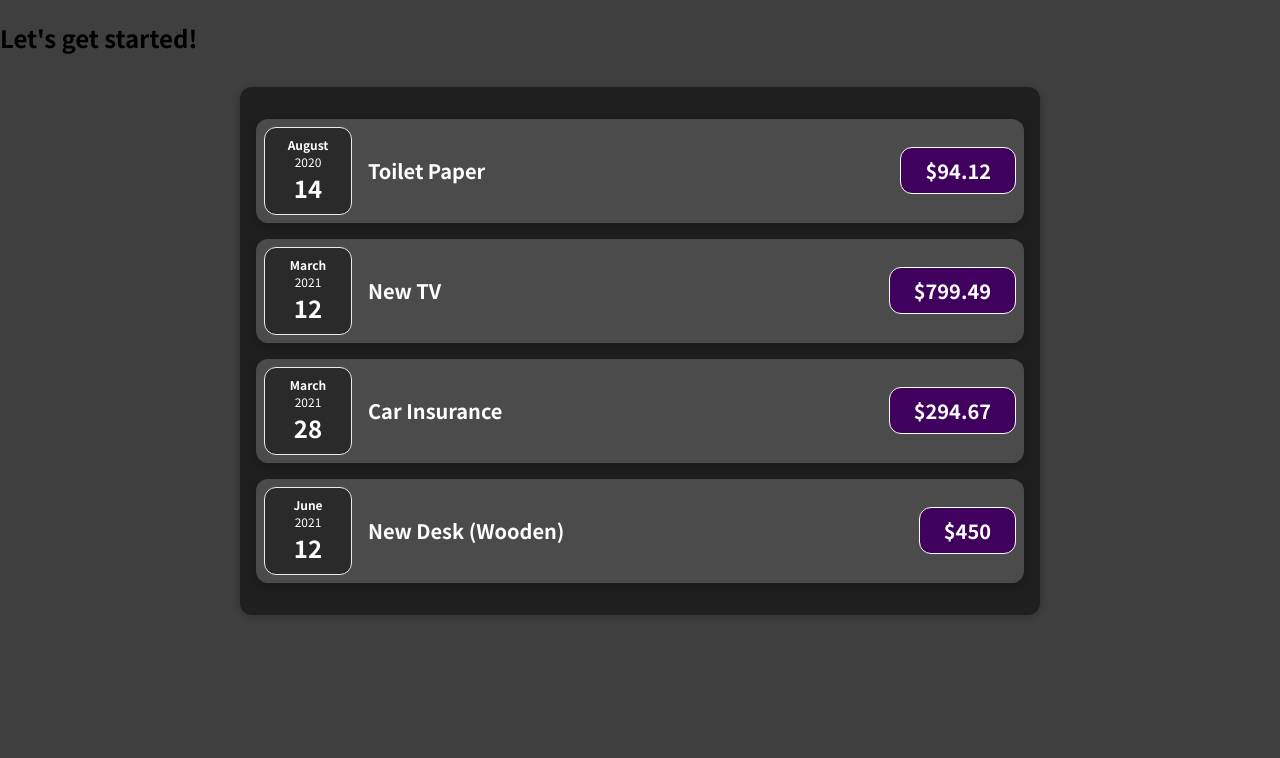
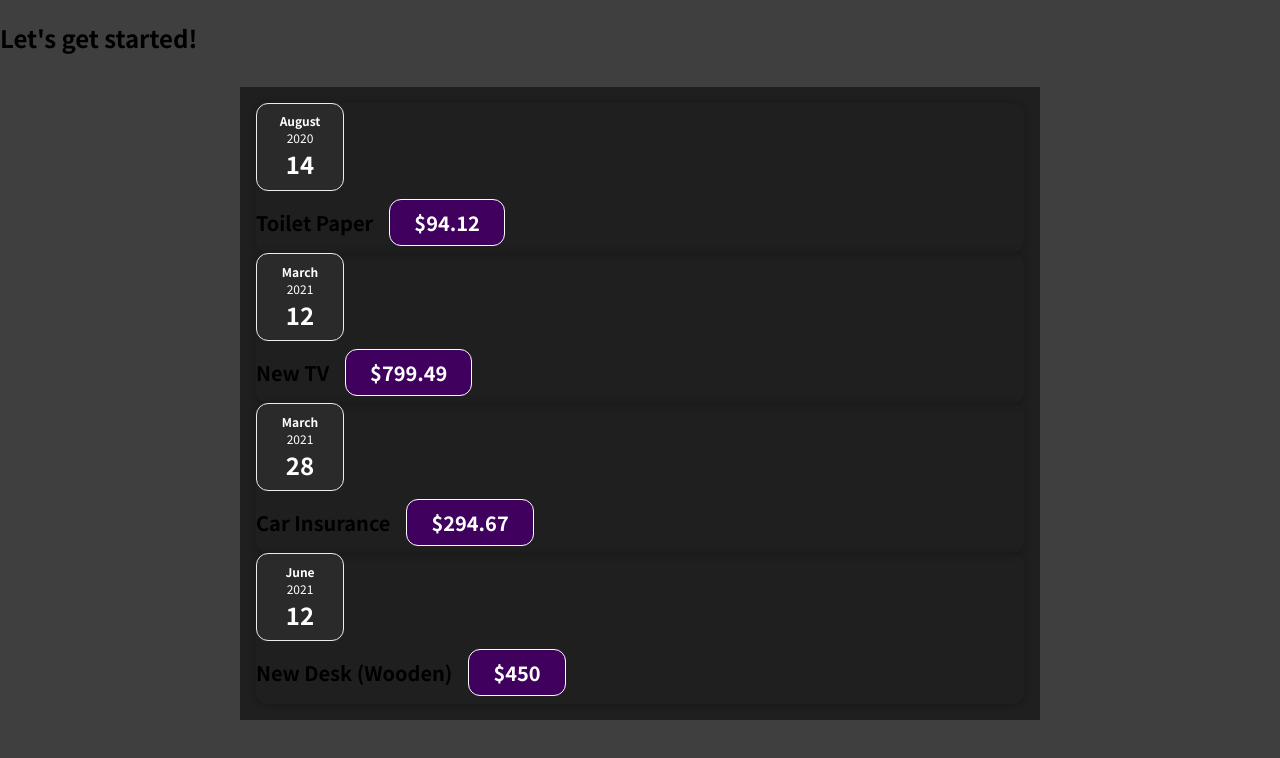
Before and after one commit to janae-b/react-expenses, a JavaScript app: page / in a window 1280 px wide. Shown: the top 758 px of the page. Built offline with nearby package versions, Linux system fonts and the light colour scheme.

Commit message:
add Card

```diff
--- /dev/null
+++ b/src/components/Card.css
@@ -0,0 +1,4 @@
+.card {
+  border-radius: 12px;
+  box-shadow: 0 1px 8px rgba(0, 0, 0, 0.25);
+}
--- /dev/null
+++ b/src/components/Card.js
@@ -0,0 +1,7 @@
+import './Card.css'
+
+function Card(props) {
+  return <div className="card">{props.children}</div>
+}
+
+export default Card;
--- a/src/components/ExpenseItem.css
+++ b/src/components/ExpenseItem.css
@@ -2,10 +2,8 @@
   display: flex;
   justify-content: space-between;
   align-items: center;
-  box-shadow: 0 2px 8px rgba(0, 0, 0, 0.25);
   padding: 0.5rem;
   margin: 1rem 0;
-  border-radius: 12px;
   background-color: #4b4b4b;
 }
 
--- a/src/components/ExpenseItem.js
+++ b/src/components/ExpenseItem.js
@@ -1,15 +1,16 @@
 import ExpenseDate from './ExpenseDate'
+import Card from './Card'
 import './ExpenseItem.css';
 
 function ExpenseItem(props) {
   return (
-    <div className="expense-item">
+    <Card className="expense-item">
       <ExpenseDate date={props.date}/>
       <div className="expense-item__description">
         <h2>{props.title}</h2>
         <div className="expense-item__price">${props.amount}</div>
       </div>
-    </div>
+    </Card>
   );
 }
 
--- a/src/components/Expenses.css
+++ b/src/components/Expenses.css
@@ -4,6 +4,5 @@
   margin: 2rem auto;
   width: 50rem;
   max-width: 95%;
-  border-radius: 12px;
-  box-shadow: 0 1px 8px rgba(0, 0, 0, 0.25);
+
 }
```
